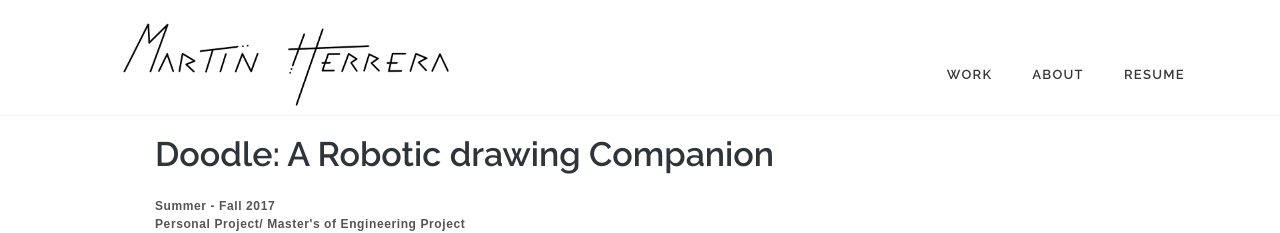
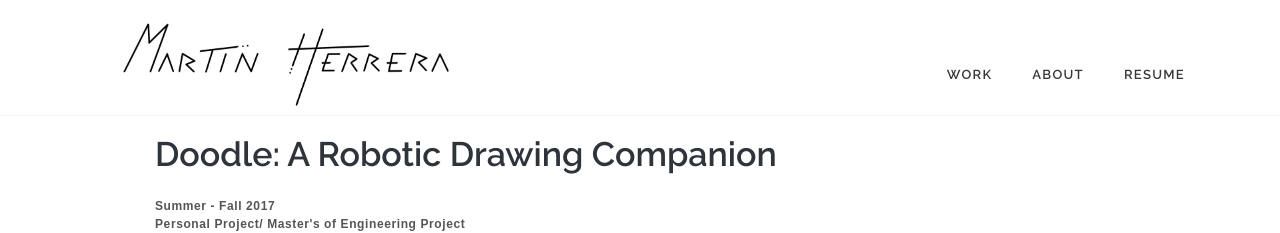
Before and after one commit to Tincho1994/Tincho1994.github.io, a plain HTML site: page doodle.html in a window 1280 px wide. Shown: the top 233 px of the page. Drawn offline with nearby package versions, Linux system fonts and the light colour scheme.

Commit message:
Changed doodle heading capitalization error

```diff
--- a/doodle.html
+++ b/doodle.html
@@ -74,7 +74,7 @@
 
 
   <div id="all_content" class="container">
-  <h1> Doodle: A Robotic drawing Companion</h1>
+  <h1> Doodle: A Robotic Drawing Companion</h1>
   <p class="p_projcontent_header">
     Summer - Fall 2017<br> Personal Project/ Master's of Engineering Project <br> Ithaca, NY
   </p>
```
